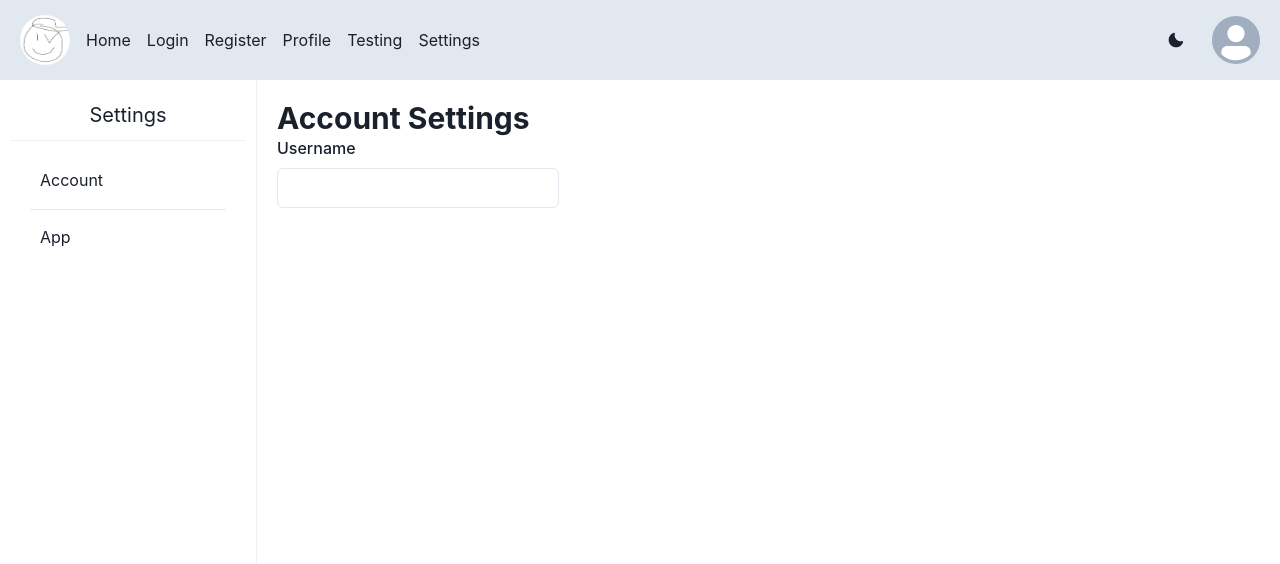
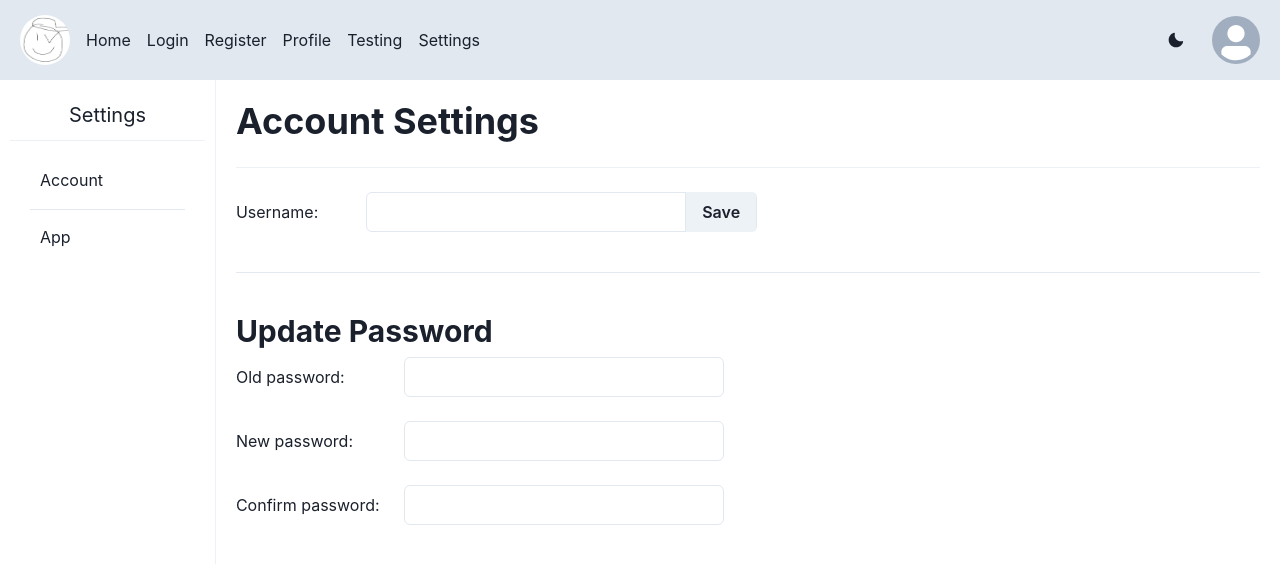
Before and after one commit to ntaylor562/FitCheckMe, a React (Vite) app in the folder fitcheckme-frontend/: page /settings/account in a window 1280 px wide. Shown: the top 564 px of the page. Built offline with nearby package versions, Linux system fonts and the light colour scheme; no server answers.

Commit message:
Created a basic user settings page. Need to connect some settings to backend

```diff
--- a/fitcheckme-frontend/src/App.css
+++ b/fitcheckme-frontend/src/App.css
@@ -1,11 +1,13 @@
 .page {
 	display: flex;
+	width: 100%;
 	height: 90vh;
 	/* border: 3px solid; */
 }
 
 .subpage {
 	display: block;
+	width: 100%;
 	padding: 20px;
 }
 
--- a/fitcheckme-frontend/src/pages/UserSettings/AccountSettings.jsx
+++ b/fitcheckme-frontend/src/pages/UserSettings/AccountSettings.jsx
@@ -1,16 +1,124 @@
-import { Box, FormControl, FormLabel, Heading, Input } from "@chakra-ui/react";
+import { Box, Button, Divider, Flex, FormControl, FormLabel, Grid, GridItem, HStack, Heading, Input, InputGroup, InputRightAddon, Modal, ModalBody, ModalContent, ModalHeader, ModalOverlay, SimpleGrid, Spacer, StackDivider, Text, VStack, useDisclosure, useToast } from "@chakra-ui/react";
+import { useAuth } from "../../contexts/AuthContext";
+import { useEffect, useState } from "react";
+import { editUser } from "../../backend/Application";
 
 
 export default function AccountSettings() {
+	const { currentUser, isLoading, setCurrentUser } = useAuth();
+	const [formUsername, setFormUsername] = useState("");
+	const { isOpen, onOpen, onClose } = useDisclosure();
+	const toast = useToast();
+
+	useEffect(() => {
+		if (!isLoading && currentUser)
+			setFormUsername(currentUser.username);
+	}, [isLoading]);
+
+	const onUsernameChange = (e) => {
+		setFormUsername(e.target.value);
+	}
+
+	const onUsernameSubmit = (e) => {
+		e.preventDefault();
+		onOpen();
+	}
+
+	const handleUpdateUsername = async () => {
+		editUser(currentUser.userId, formUsername, null)
+			.then(async (response) => {
+				if (!response.ok) {
+					const contentType = response.headers.get("content-type");
+					const message = contentType && contentType.includes("application/json") ? (await response.json()).message : await response.text();
+					toast({
+						title: 'Error updating username.',
+						description: message,
+						status: 'error',
+						duration: 5000,
+						isClosable: true,
+					});
+				}
+				else {
+					onClose();
+					toast({
+						title: 'Username updated.',
+						description: `Your username has been updated to ${formUsername}.`,
+						status: 'success',
+						duration: 5000,
+						isClosable: true,
+					});
+					const newCurrentUser = { ...currentUser, username: formUsername };
+					setCurrentUser(newCurrentUser);
+				}
+			});
+	}
+
 	return (
 		<Box className="subpage">
-			<Heading as="h1" size="lg">Account Settings</Heading>
-			<form>
-				<FormControl>
-					<FormLabel>Username</FormLabel>
-					<Input type="text" />
-				</FormControl>
-			</form>
+			<Heading as="h1" size="xl">Account Settings</Heading>
+			<br />
+			<Divider />
+			<br />
+			<VStack divider={<StackDivider />} alignItems="baseline" spacing={10}>
+				<form onSubmit={onUsernameSubmit}>
+					<FormControl>
+						<Grid templateColumns="1fr 3fr">
+							<GridItem alignContent="center">
+								<FormControl w="fit-content">Username:</FormControl>
+							</GridItem>
+							<GridItem>
+								<InputGroup>
+									<Input value={formUsername} name="username" w="20em" type="text" onChange={onUsernameChange} />
+									<InputRightAddon p="0px">
+										<Button borderLeftRadius="unset" type="submit" w="100%">Save</Button>
+									</InputRightAddon>
+								</InputGroup>
+							</GridItem>
+						</Grid>
+						<Modal isOpen={isOpen} onClose={onClose}>
+							<ModalOverlay />
+							<ModalContent>
+								<ModalHeader>Are you sure you want to change your username to {formUsername}?</ModalHeader>
+								<ModalBody>
+									<SimpleGrid columns={2} spacing={10}>
+										<Button colorScheme="red" onClick={() => {
+											setFormUsername(currentUser.username);
+											onClose();
+										}}>Cancel</Button>
+										<Button colorScheme="green" onClick={handleUpdateUsername}>Confirm</Button>
+									</SimpleGrid>
+								</ModalBody>
+							</ModalContent>
+						</Modal>
+					</FormControl>
+				</form>
+
+				<form>
+					<FormControl>
+						<FormLabel><Heading as="h2" size="lg">Update Password</Heading></FormLabel>
+						<Grid templateColumns="1fr 3fr" gap={6}>
+							<GridItem alignContent="center">
+								<FormControl w="fit-content">Old password:</FormControl>
+							</GridItem>
+							<GridItem alignContent="center">
+								<Input name="oldPassword" w="20em" type="password" />
+							</GridItem>
+							<GridItem alignContent="center">
+								<FormControl w="fit-content">New password:</FormControl>
+							</GridItem>
+							<GridItem alignContent="center">
+								<Input name="newPassword" w="20em" type="password" />
+							</GridItem>
+							<GridItem alignContent="center">
+								<FormControl w="fit-content">Confirm password:</FormControl>
+							</GridItem>
+							<GridItem alignContent="center">
+								<Input name="newPasswordConfirm" w="20em" type="password" />
+							</GridItem>
+						</Grid>
+					</FormControl>
+				</form>
+			</VStack>
 		</Box>
 	)
 }
--- a/fitcheckme-frontend/src/pages/UserSettings/AppSettings.jsx
+++ b/fitcheckme-frontend/src/pages/UserSettings/AppSettings.jsx
@@ -4,7 +4,7 @@ import { Box, Heading } from "@chakra-ui/react";
 export default function AppSettings() {
 	return (
 		<Box className="subpage">
-			<Heading as="h1" size="lg">App Settings</Heading>
+			<Heading as="h1" size="xl">App Settings</Heading>
 		</Box>
 	)
 }
```
